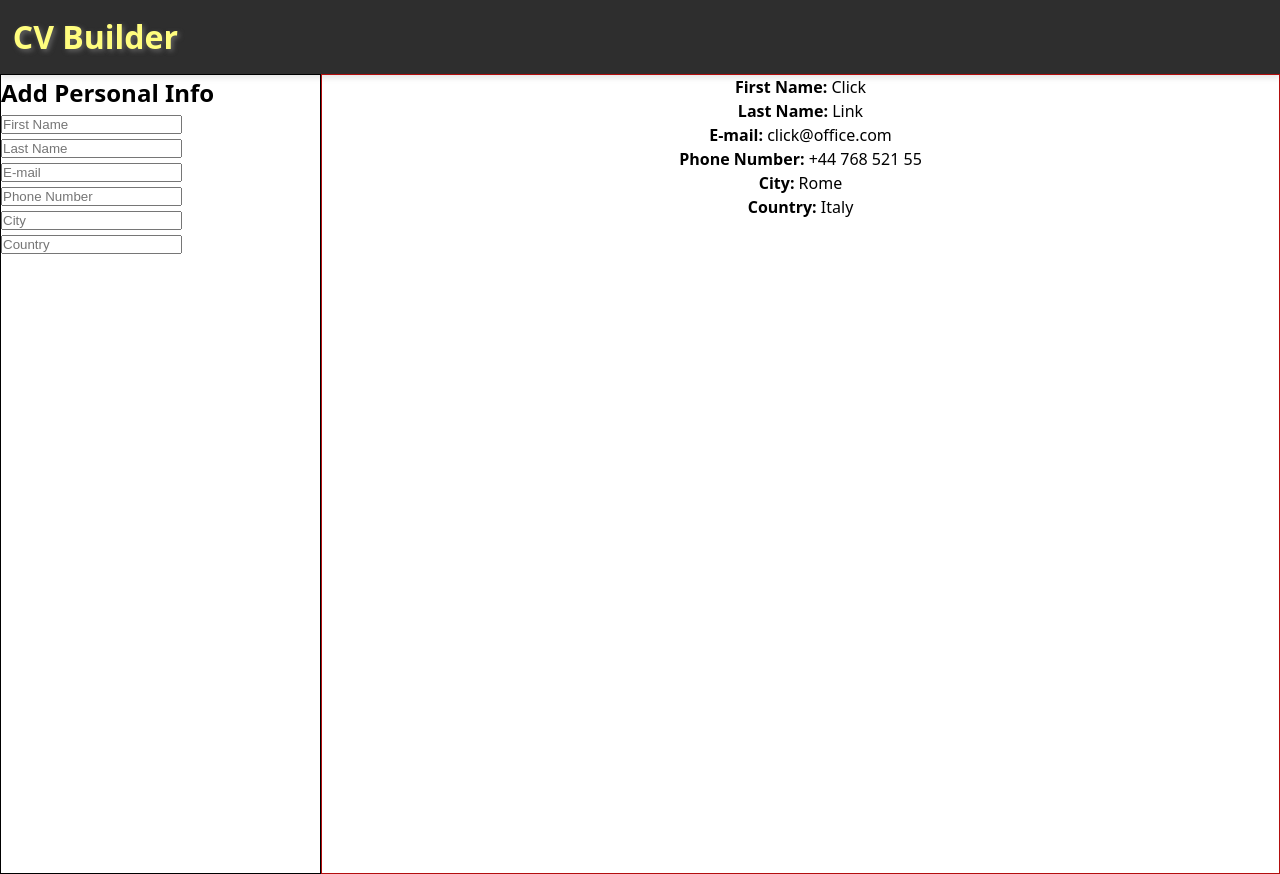
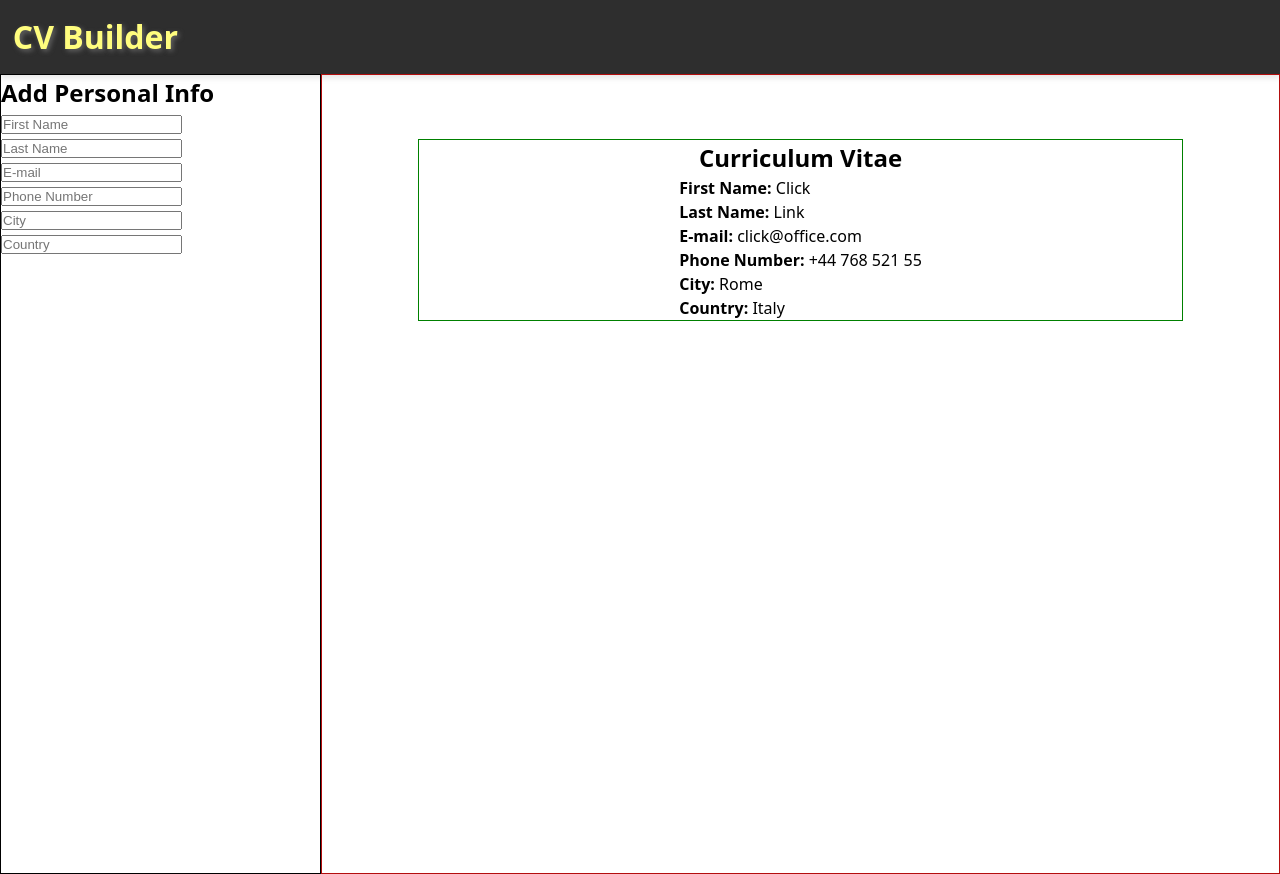
Before and after one commit to FreeFallRush/cv-application, a React (Vite) app: page / in a window 1280 px wide. Built offline with nearby package versions, Linux system fonts and the light colour scheme.

Commit message:
Added CVPreview.css with styles for cv preview
Imported stylesin CVPreview.jsx

```diff
--- a/src/components/CVPreview.jsx
+++ b/src/components/CVPreview.jsx
@@ -1,6 +1,10 @@
+import "../styles/CVPreview.css";
+
 function CVPreview({ personalInfo, defaultInfo }) {
   return (
-    <>
+    <div className="cv-preview">
+      <h2>Curriculum Vitae</h2>
+      <div className="personalInfo">
         <p>
           <strong>First Name: </strong>
           {personalInfo.firstName || defaultInfo.firstName}
@@ -25,7 +29,8 @@ function CVPreview({ personalInfo, defaultInfo }) {
           <strong>Country: </strong>
           {personalInfo.country || defaultInfo.country}
         </p>
-    </>
+      </div>
+    </div>
   );
 }
 
--- /dev/null
+++ b/src/styles/CVPreview.css
@@ -0,0 +1,8 @@
+.cv-preview {
+  min-width: 80%;
+  margin: 4rem;
+  display: flex;
+  flex-direction: column;
+  align-items: center;
+  border: 1px solid green;
+}
```
Lines whose indentation alone changed are shown as unchanged.
